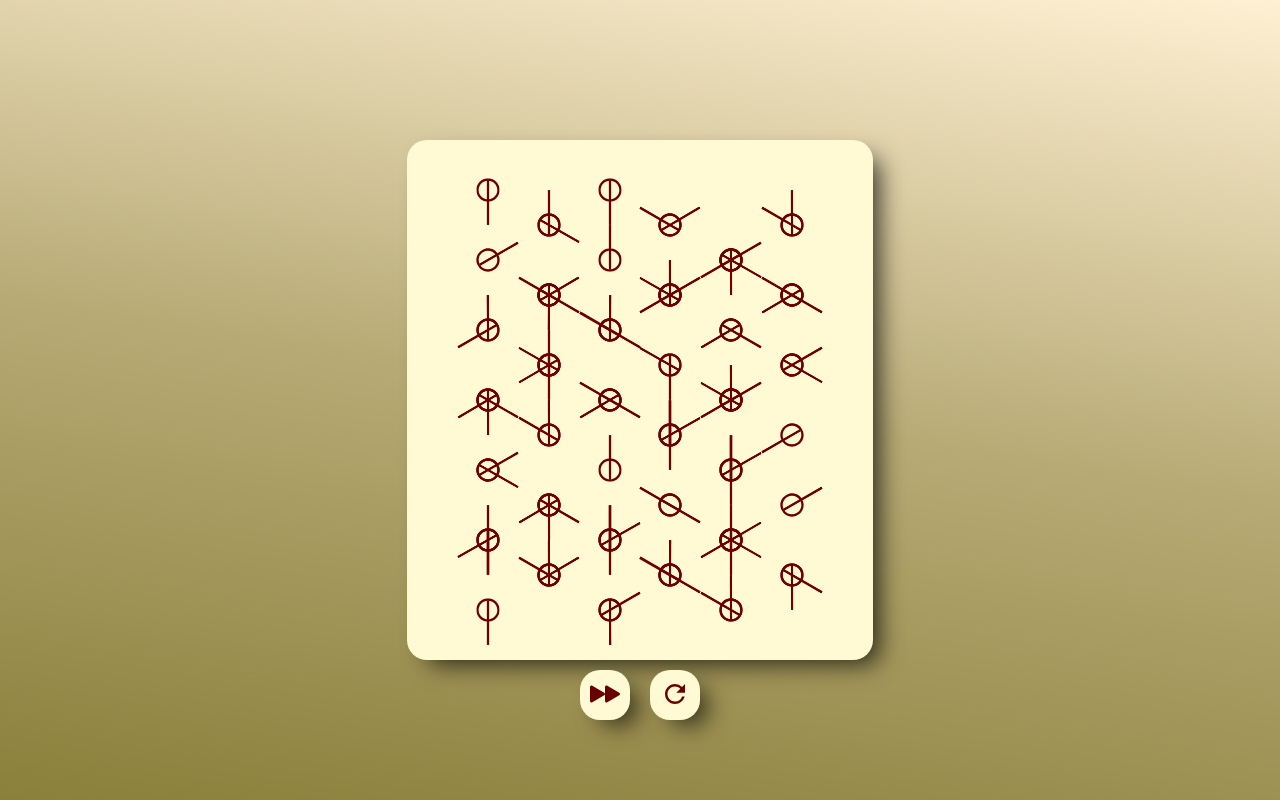
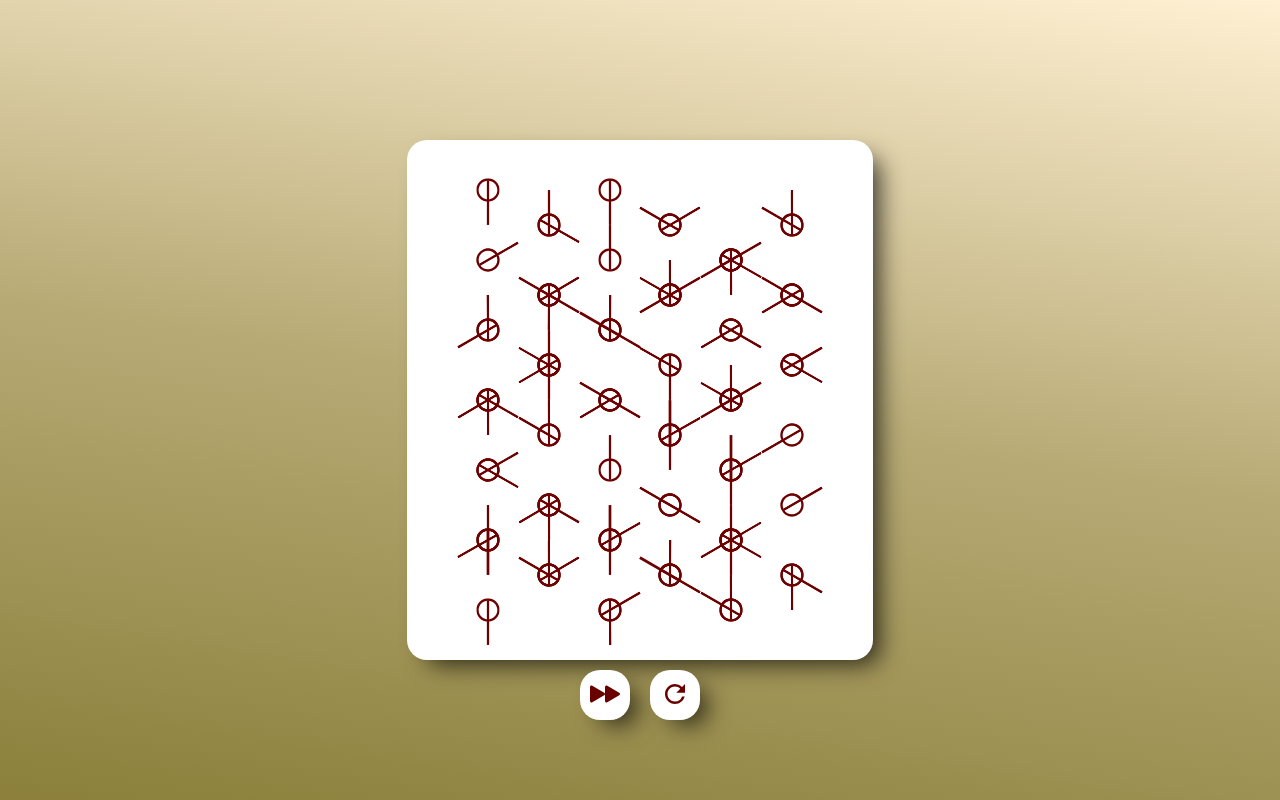
Before and after one commit to stevanmilenkovic/hex, a React (Create React App) app: page / in a window 1280 px wide. Built offline with nearby package versions, Linux system fonts and the light colour scheme.

Commit message:
7th commit

```diff
--- a/src/App.css
+++ b/src/App.css
@@ -56,7 +56,7 @@ button {
   user-select: none;
   border: none;
   transition: all 0.2s ease;
-  background: rgba(255, 250, 211, 1);
+  background: white;
   color: rgb(105, 0, 0);
 
   box-shadow: 13px 11px 25px -7px rgba(0, 0, 0, 0.75);
--- a/src/Container.jsx
+++ b/src/Container.jsx
@@ -44,7 +44,7 @@ const Container = ({
         width: `${columnsNumber * 70}px`,
         maxWidth: "80vw",
         paddingLeft: `${padding}%`,
-        background: `${solved ? "#211907" : "rgba(255, 250, 211, 1)"}`,
+        background: `${solved ? "#211907" : "white"}`,
       }}
     >
       {generateArray(columnsNumber).map((elem) => (
```
